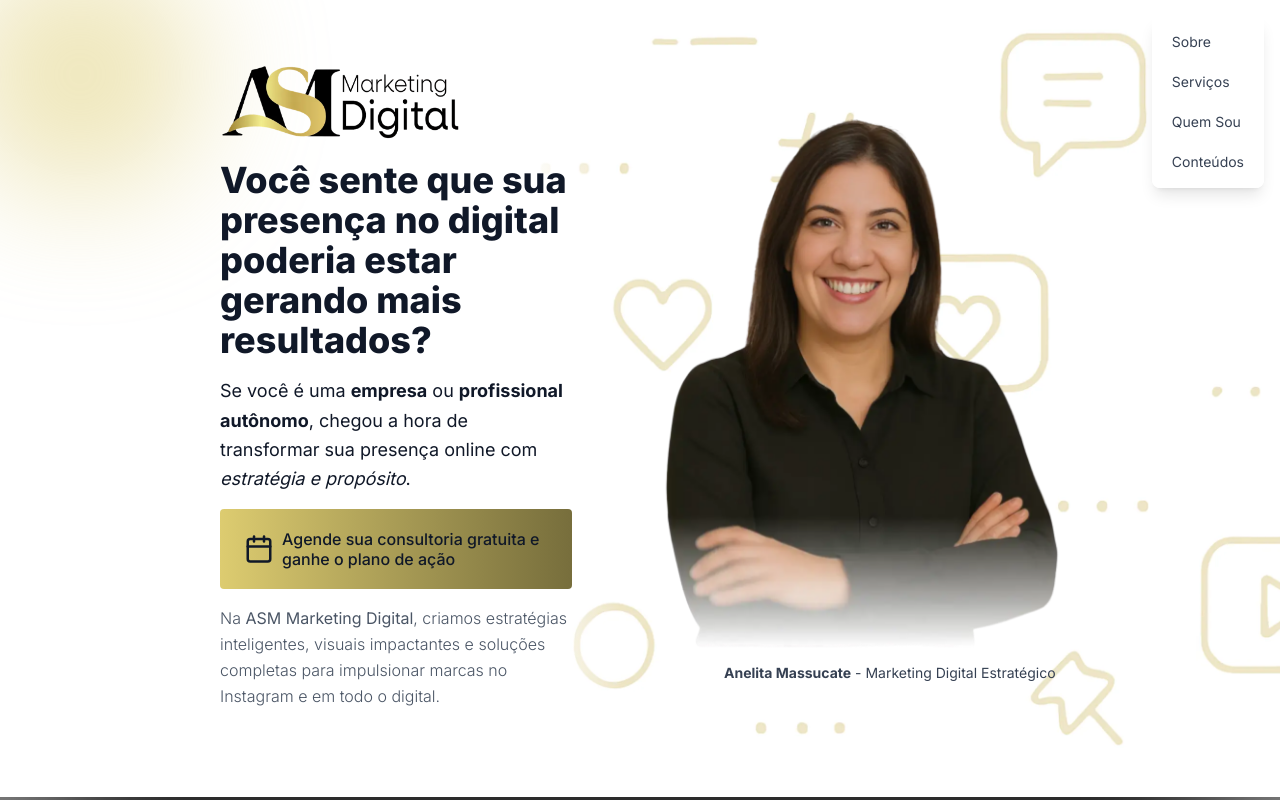
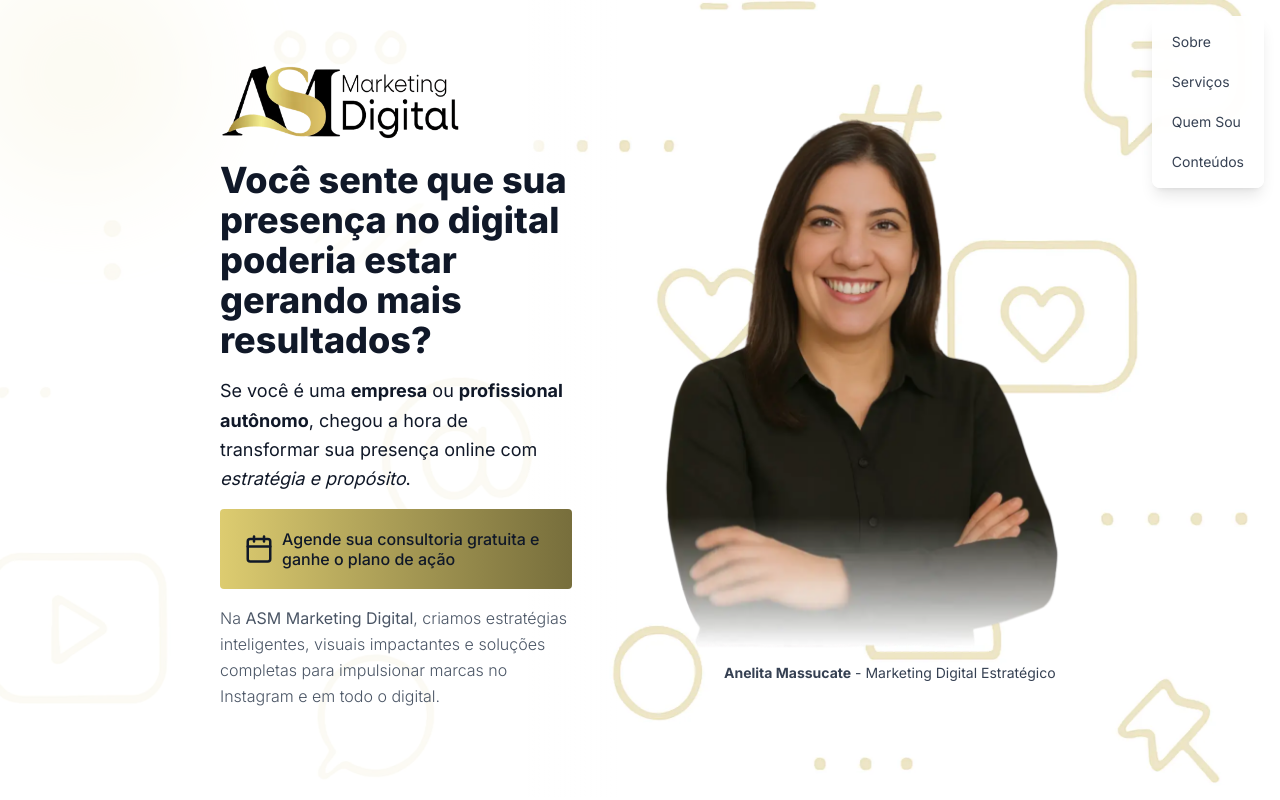
Before and after one commit to adrianomaringolo/asm-website, a Next.js app: page / in a window 1280 px wide. Shown: the top 800 px of the page. Built offline with nearby package versions, Linux system fonts and the light colour scheme.

Commit message:
chore: improve hero bg animation

```diff
--- a/src/app/globals.css
+++ b/src/app/globals.css
@@ -208,6 +208,38 @@
   box-shadow: 0 20px 40px rgba(221, 204, 112, 0.3);
 }
 
+/* Efeito parallax para background */
+.parallax-bg {
+  transition: transform 0.15s cubic-bezier(0.4, 0, 0.2, 1);
+  will-change: transform;
+}
+
+.hero-bg-container {
+  position: absolute;
+  top: -5%;
+  left: -5%;
+  width: 110%;
+  height: 110%;
+  background-size: cover;
+  background-position: center;
+  background-repeat: no-repeat;
+  z-index: 0;
+}
+
+/* Otimização para dispositivos móveis */
+@media (max-width: 768px) {
+  .parallax-bg {
+    transform: none !important;
+  }
+
+  .hero-bg-container {
+    top: 0;
+    left: 0;
+    width: 100%;
+    height: 100%;
+  }
+}
+
 /* Prefers-reduced-motion para acessibilidade */
 @media (prefers-reduced-motion: reduce) {
   .animate-on-scroll,
@@ -218,9 +250,10 @@
   .animate-scale-in,
   .animate-slide-in-up,
   .animate-bounce-in,
-  .animate-float {
+  .animate-float,
+  .parallax-bg {
     animation: none;
     opacity: 1;
-    transform: none;
+    transform: none !important;
   }
 }
--- /dev/null
+++ b/src/components/FinalMouseParallax.tsx
@@ -0,0 +1,62 @@
+"use client";
+import { ReactNode, useEffect, useRef } from "react";
+
+interface FinalMouseParallaxProps {
+  children: ReactNode;
+  className?: string;
+  intensity?: number;
+}
+
+export function FinalMouseParallax({
+  children,
+  className = "",
+  intensity = 0.02,
+}: FinalMouseParallaxProps) {
+  const elementRef = useRef<HTMLDivElement>(null);
+
+  useEffect(() => {
+    const element = elementRef.current;
+    if (!element) return;
+
+    // Verificar se é desktop
+    const isDesktop = window.matchMedia(
+      "(min-width: 769px) and (hover: hover)"
+    ).matches;
+    const prefersReducedMotion = window.matchMedia(
+      "(prefers-reduced-motion: reduce)"
+    ).matches;
+
+    if (!isDesktop || prefersReducedMotion) {
+      return;
+    }
+
+    const handleMouseMove = (e: MouseEvent) => {
+      const { clientX, clientY } = e;
+      const { innerWidth, innerHeight } = window;
+
+      // Normalizar posição do mouse (-1 a 1)
+      const xPercent = (clientX / innerWidth - 0.5) * 2;
+      const yPercent = (clientY / innerHeight - 0.5) * 2;
+
+      // Calcular movimento
+      const moveX = xPercent * intensity * 100;
+      const moveY = yPercent * intensity * 100;
+
+      // Aplicar transformação
+      element.style.transform = `translate3d(${moveX}px, ${moveY}px, 0)`;
+    };
+
+    // Adicionar listener
+    window.addEventListener("mousemove", handleMouseMove, { passive: true });
+
+    return () => {
+      window.removeEventListener("mousemove", handleMouseMove);
+    };
+  }, [intensity]);
+
+  return (
+    <div ref={elementRef} className={className}>
+      {children}
+    </div>
+  );
+}
--- a/src/components/Hero.tsx
+++ b/src/components/Hero.tsx
@@ -2,22 +2,34 @@
 import { CTAButton } from "./CTAButton";
 import { ScrollAnimation } from "./ScrollAnimation";
 import { FloatingAnimation } from "./FloatingAnimation";
+import { FinalMouseParallax } from "./FinalMouseParallax";
 
 export function Hero() {
   return (
     <section
-      className="bg-contain bg-[url('/hero-bg.webp')] relative overflow-hidden"
+      className='relative overflow-hidden min-h-screen'
       aria-label='Seção principal - ASM Marketing Digital'
     >
+      {/* Background com efeito parallax */}
+      <FinalMouseParallax
+        className='hero-bg-container parallax-bg'
+        intensity={0.5}
+      >
+        <div
+          className="w-full h-full bg-contain bg-[url('/hero-bg.webp')] bg-center bg-no-repeat"
+          aria-hidden='true'
+        />
+      </FinalMouseParallax>
+
       <FloatingAnimation delay={1}>
         <div
-          className='absolute w-60 h-60 bg-[#DDCC70] rounded-full blur-3xl opacity-50 -left-10 -top-10'
+          className='absolute w-60 h-60 bg-[#DDCC70] rounded-full blur-3xl opacity-50 -left-10 -top-10 z-10'
           aria-hidden='true'
         />
       </FloatingAnimation>
 
-      <div className='mx-auto md:flex items-center gap-10'>
-        <header className='flex-1 flex justify-center md:justify-end bg-white md:bg-transparent md:bg-gradient-to-r from-85% from-[#ffffff] to-white/0 '>
+      <div className='mx-auto md:flex items-center gap-10 relative z-10'>
+        <header className='flex-1 flex justify-center md:justify-end bg-white md:bg-transparent md:bg-gradient-to-r from-85% from-white/80 to-white/0 '>
           <div className='max-w-md space-y-4 px-5 md:px-12 py-16'>
             <ScrollAnimation animation='bounce-in' delay='delay-200'>
               <Image
--- /dev/null
+++ b/src/components/MouseParallax.tsx
@@ -0,0 +1,80 @@
+"use client";
+import { ReactNode, useEffect, useRef, useCallback } from "react";
+
+interface MouseParallaxProps {
+  children: ReactNode;
+  className?: string;
+  intensity?: number;
+}
+
+export function MouseParallax({
+  children,
+  className = "",
+  intensity = 0.02,
+}: MouseParallaxProps) {
+  const elementRef = useRef<HTMLDivElement>(null);
+  const rafRef = useRef<number | undefined>(null);
+
+  const handleMouseMove = useCallback(
+    (e: MouseEvent) => {
+      const element = elementRef.current;
+      if (!element) return;
+
+      // Cancelar frame anterior se existir
+      if (rafRef.current) {
+        cancelAnimationFrame(rafRef.current);
+      }
+
+      rafRef.current = requestAnimationFrame(() => {
+        const { clientX, clientY } = e;
+        const { innerWidth, innerHeight } = window;
+
+        // Calcular a posição relativa do mouse (de -1 a 1)
+        const xPos = (clientX / innerWidth - 0.5) * 2;
+        const yPos = (clientY / innerHeight - 0.5) * 2;
+
+        // Aplicar transformação sutil
+        const translateX = xPos * intensity * 100;
+        const translateY = yPos * intensity * 100;
+
+        element.style.transform = `translate3d(${translateX}px, ${translateY}px, 0)`;
+
+        // Debug - remover depois
+        console.log("Mouse parallax:", { translateX, translateY, intensity });
+      });
+    },
+    [intensity]
+  );
+
+  useEffect(() => {
+    console.log("MouseParallax mounted");
+
+    // Verificar condições
+    const hasHover = window.matchMedia("(hover: hover)").matches;
+    const hasReducedMotion = window.matchMedia(
+      "(prefers-reduced-motion: reduce)"
+    ).matches;
+    const isMobile = window.matchMedia("(max-width: 768px)").matches;
+
+    console.log("Conditions:", { hasHover, hasReducedMotion, isMobile });
+
+    if (hasHover && !hasReducedMotion && !isMobile) {
+      console.log("Adding mousemove listener");
+      window.addEventListener("mousemove", handleMouseMove, { passive: true });
+    }
+
+    return () => {
+      console.log("Removing mousemove listener");
+      window.removeEventListener("mousemove", handleMouseMove);
+      if (rafRef.current) {
+        cancelAnimationFrame(rafRef.current);
+      }
+    };
+  }, [handleMouseMove]);
+
+  return (
+    <div ref={elementRef} className={className}>
+      {children}
+    </div>
+  );
+}
--- a/src/components/Services.tsx
+++ b/src/components/Services.tsx
@@ -134,10 +134,12 @@
 
         <div className='mt-20 text-lg md:flex flex-col items-center gap-4'>
           <ScrollAnimation animation='fade-in-up' delay='delay-100'>
-            <p className='flex-1 mb-4 flex gap-8 items-center text-xl justify-end font-semibold text-right'>
-              Está pronto para evoluir sua <br />
-              presença digital com quem <br />
-              entende do assunto?
+            <p className='flex-1 mb-4 grid grid-cols-1 md:grid-cols-2 gap-8 items-center text-xl justify-end font-semibold text-right flex-wrap'>
+              <span className='inline-block'>
+                Está pronto para evoluir sua <br />
+                presença digital com quem <br />
+                entende do assunto?
+              </span>
               <span className='text-lg text-black'>
                 <CTAButton />
               </span>
--- /dev/null
+++ b/src/components/SimpleMouseParallax.tsx
@@ -0,0 +1,55 @@
+"use client";
+import { ReactNode, useEffect, useRef } from "react";
+
+interface SimpleMouseParallaxProps {
+  children: ReactNode;
+  className?: string;
+  intensity?: number;
+}
+
+export function SimpleMouseParallax({
+  children,
+  className = "",
+  intensity = 0.02,
+}: SimpleMouseParallaxProps) {
+  const elementRef = useRef<HTMLDivElement>(null);
+
+  useEffect(() => {
+    const element = elementRef.current;
+    if (!element) return;
+
+    console.log("SimpleMouseParallax: Element found, setting up listener");
+
+    const handleMouseMove = (e: MouseEvent) => {
+      const { clientX, clientY } = e;
+      const { innerWidth, innerHeight } = window;
+
+      // Calcular posição do mouse normalizada (-1 a 1)
+      const xPos = (clientX / innerWidth - 0.5) * 2;
+      const yPos = (clientY / innerHeight - 0.5) * 2;
+
+      // Calcular movimento
+      const moveX = xPos * intensity * 100;
+      const moveY = yPos * intensity * 100;
+
+      // Aplicar transformação
+      element.style.transform = `translate(${moveX}px, ${moveY}px)`;
+
+      // Debug
+      console.log("Mouse move:", { moveX, moveY });
+    };
+
+    // Adicionar listener
+    document.addEventListener("mousemove", handleMouseMove);
+
+    return () => {
+      document.removeEventListener("mousemove", handleMouseMove);
+    };
+  }, [intensity]);
+
+  return (
+    <div ref={elementRef} className={className}>
+      {children}
+    </div>
+  );
+}
```
Also changed, not shown: 1 other file (tests, documents, lock files or other folders).
